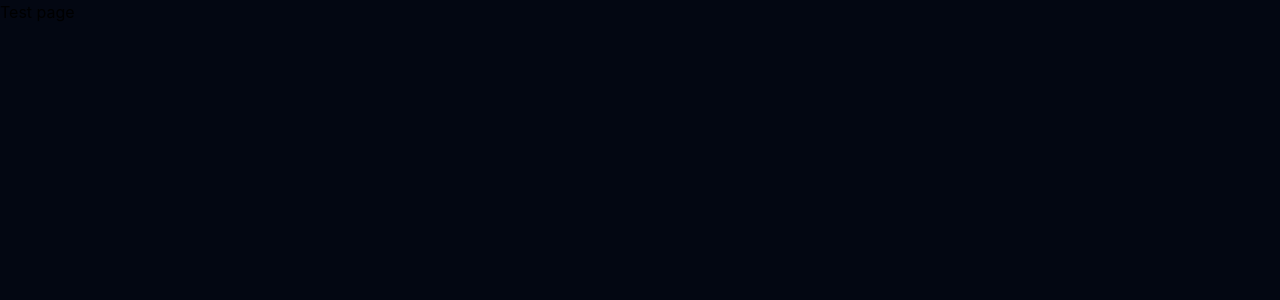
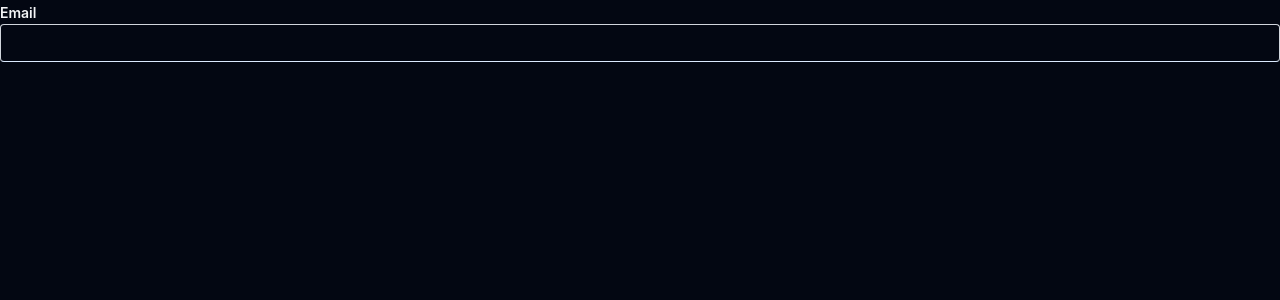
Before and after one commit to zunaiddev/fortexa-frontend, a React (Vite) app: page /test in a window 1280 px wide. Shown: the top 300 px of the page. Built offline with nearby package versions, Linux system fonts and the light colour scheme.

Commit message:
implementing input field

```diff
--- a/src/components/InputField.tsx
+++ b/src/components/InputField.tsx
@@ -1,7 +1,10 @@
-function InputField() {
+function InputField({label, value}) {
     return (
         <div>
-            <input className=""/>
+            <span className="text-gray-100 text-sm font-semibold">Email</span>
+            <input
+                className="border border-b-blue-100 text-gray-300 outline-none rounded px-2 py-1.5 w-full"/>
+            <small className="text-red-700"></small>
         </div>
     );
 }
--- a/src/pages/Test.tsx
+++ b/src/pages/Test.tsx
@@ -1,8 +1,8 @@
+import InputField from "../components/InputField.tsx";
+
 function Test() {
     return (
-        <div>
-            Test page
-        </div>
+        <InputField/>
     );
 }
 
```
